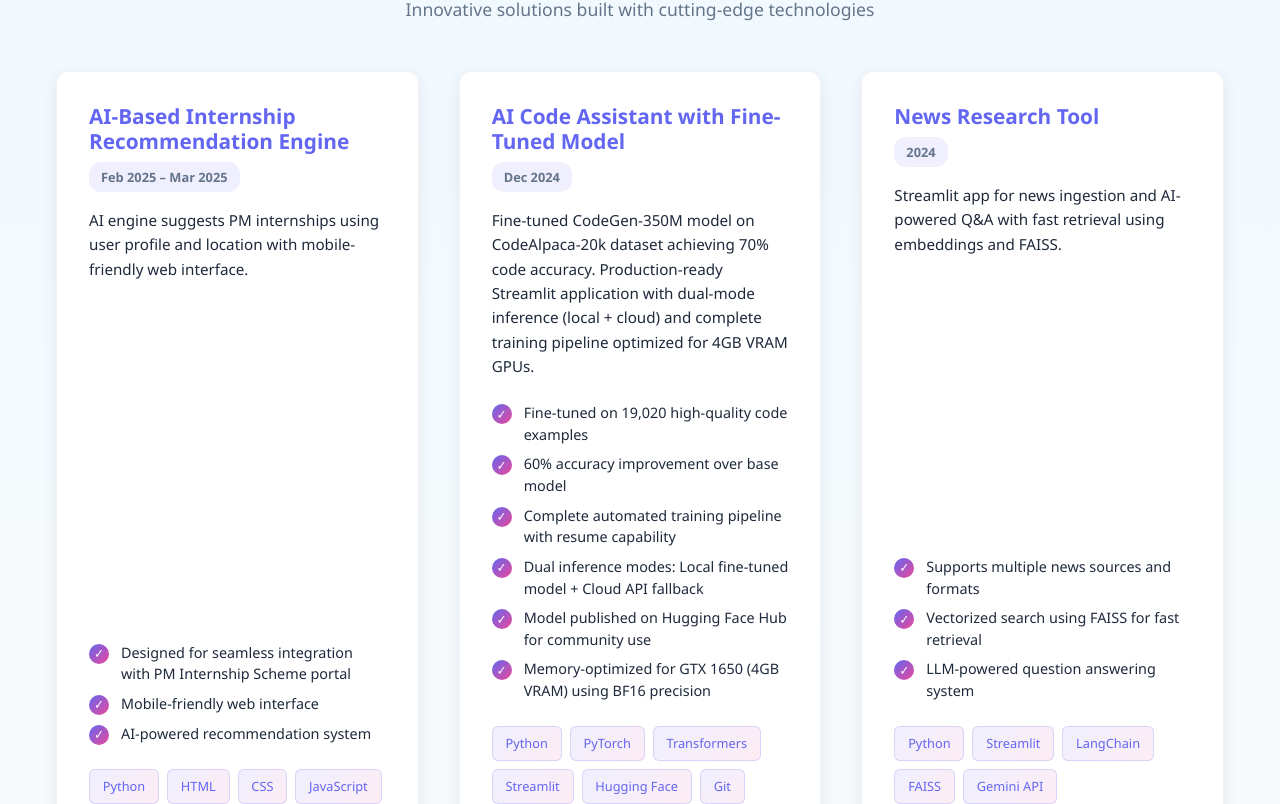
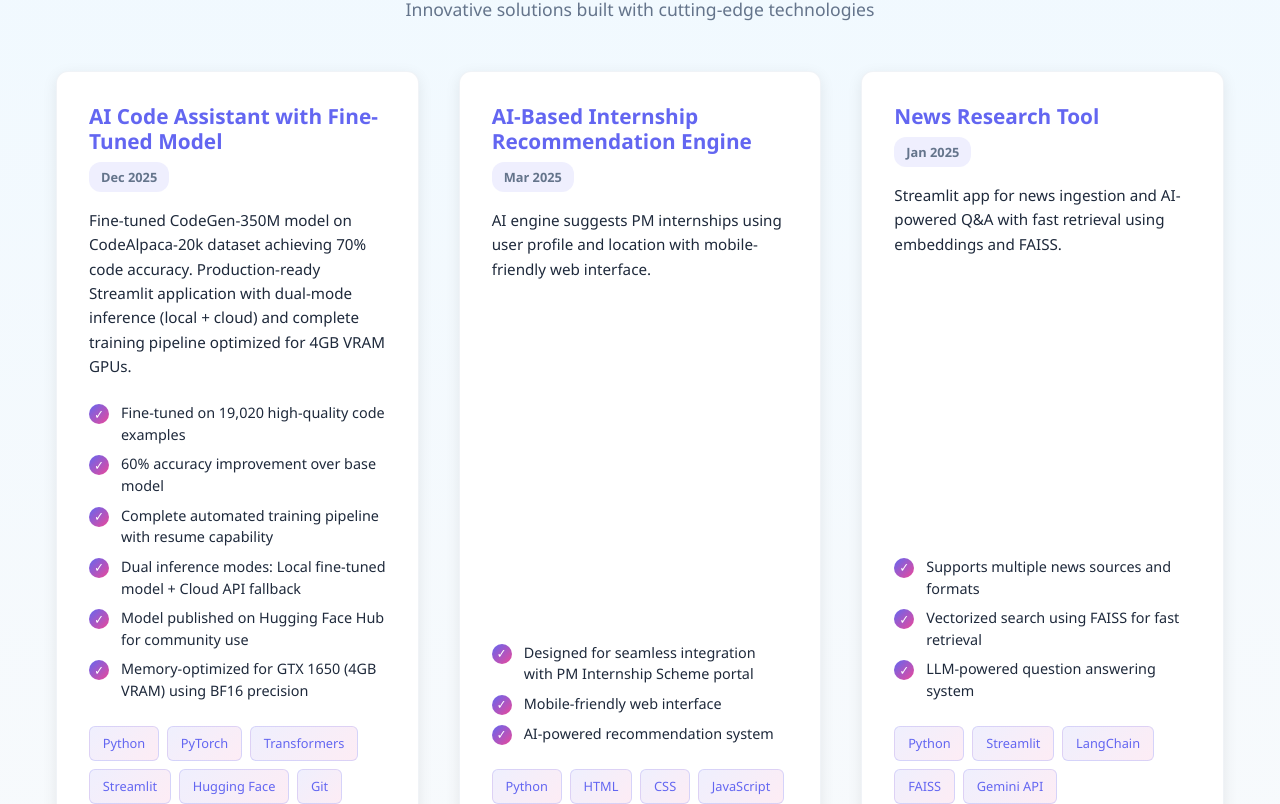
Before and after one commit to shreyasraut0707/Portfolio, a React (Vite) app: page / in a window 1280 px wide. Shown: the part 3176-3980 px from the top of the page. Built offline with nearby package versions, Linux system fonts and the light colour scheme.

Commit message:
Update project dates and reorder by latest first

```diff
--- a/src/data/resume.ts
+++ b/src/data/resume.ts
@@ -31,22 +31,9 @@ export const experiences: Experience[] = [
 export const projects: Project[] = [
   {
     id: '1',
-    title: 'AI-Based Internship Recommendation Engine',
-    technologies: ['Python', 'HTML', 'CSS', 'JavaScript'],
-    duration: 'Feb 2025 – Mar 2025',
-    description: 'AI engine suggests PM internships using user profile and location with mobile-friendly web interface.',
-    highlights: [
-      'Designed for seamless integration with PM Internship Scheme portal',
-      'Mobile-friendly web interface',
-      'AI-powered recommendation system'
-    ],
-    link: 'https://github.com/shreyasraut0707/pm-internship-engine'
-  },
-  {
-    id: '2',
     title: 'AI Code Assistant with Fine-Tuned Model',
     technologies: ['Python', 'PyTorch', 'Transformers', 'Streamlit', 'Hugging Face', 'Git'],
-    duration: 'Dec 2024',
+    duration: 'Dec 2025',
     description: 'Fine-tuned CodeGen-350M model on CodeAlpaca-20k dataset achieving 70% code accuracy. Production-ready Streamlit application with dual-mode inference (local + cloud) and complete training pipeline optimized for 4GB VRAM GPUs.',
     highlights: [
       'Fine-tuned on 19,020 high-quality code examples',
@@ -59,10 +46,23 @@ export const projects: Project[] = [
     link: 'https://github.com/shreyasraut0707/LocalCodeAssistant'
   },
   {
+    id: '2',
+    title: 'AI-Based Internship Recommendation Engine',
+    technologies: ['Python', 'HTML', 'CSS', 'JavaScript'],
+    duration: 'Mar 2025',
+    description: 'AI engine suggests PM internships using user profile and location with mobile-friendly web interface.',
+    highlights: [
+      'Designed for seamless integration with PM Internship Scheme portal',
+      'Mobile-friendly web interface',
+      'AI-powered recommendation system'
+    ],
+    link: 'https://github.com/shreyasraut0707/pm-internship-engine'
+  },
+  {
     id: '3',
     title: 'News Research Tool',
     technologies: ['Python', 'Streamlit', 'LangChain', 'FAISS', 'Gemini API'],
-    duration: '2024',
+    duration: 'Jan 2025',
     description: 'Streamlit app for news ingestion and AI-powered Q&A with fast retrieval using embeddings and FAISS.',
     highlights: [
       'Supports multiple news sources and formats',
```
